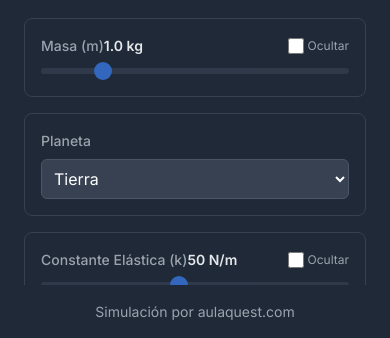
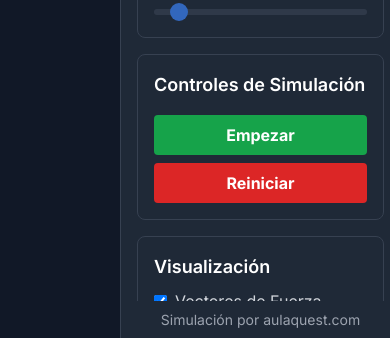
Before and after one commit to aulaquest/ley-de-hooke-1-muelle, a plain HTML site: page index.html in a window 390 px wide. Shown: the part 506-844 px from the top of the page. Drawn offline with nearby package versions, Linux system fonts and the light colour scheme.

Commit message:
Update index.html

```diff
--- a/index.html
+++ b/index.html
@@ -130,18 +130,16 @@
 
         #energy-chart-overlay {
             position: absolute;
-            /* **CAMBIO**: Tamaño más grande por defecto para PC */
             width: 420px;
             height: 220px;
             background-color: rgba(31, 41, 55, 0.85);
             border: 1px solid #4b5563;
             border-radius: 0.5rem;
             padding: 0.75rem;
-            z-index: 30; /* Z-index alto para que esté por encima de todo */
+            z-index: 30;
             display: flex;
             flex-direction: column;
             box-shadow: 0 4px 6px rgba(0,0,0,0.1);
-            /* **CAMBIO**: Posición inicial */
             bottom: 15px;
             left: 15px;
         }
@@ -176,30 +174,47 @@
             text-decoration: underline;
         }
 
-        /* **CAMBIO**: Estilos responsivos mejorados */
+        /* **CAMBIO**: Estilos responsivos para vista lado a lado en móvil */
         @media (max-width: 768px) {
             html, body {
-                height: 100vh; /* Ocupar toda la altura */
-                overflow: hidden; /* Evitar scroll en el body */
+                height: 100vh;
+                overflow: hidden;
             }
             .main-container {
-                flex-direction: column;
+                flex-direction: row; /* Mantiene la dirección de fila como en PC */
                 height: 100%;
             }
             .simulation-column {
-                height: 50%; /* La simulación ocupa la mitad superior */
-                flex-shrink: 0;
+                flex-grow: 1; /* Permite que la simulación ocupe el espacio sobrante */
+                height: 100%; /* Ocupa toda la altura */
+                min-width: 120px; /* Evita que se colapse en pantallas muy estrechas */
             }
             .controls-column {
-                width: 100%;
-                height: 50%; /* Los controles ocupan la mitad inferior */
-                border-left: none;
-                border-top: 2px solid #374151;
+                width: 280px; /* Ancho fijo más estrecho para el panel de control */
+                flex-shrink: 0; /* Evita que el panel se encoja */
+                height: 100%; /* Ocupa toda la altura */
+                border-top: none; /* Elimina el borde superior que ya no es necesario */
+                border-left: 1px solid #374151; /* Restaura el borde izquierdo */
+            }
+            .controls-scroll-area {
+                padding: 1rem; /* Reduce un poco el padding para más espacio */
+            }
+            .attribution {
+                padding: 0.5rem 1rem; /* Reduce el padding de la atribución */
+            }
+            header .text-3xl {
+                font-size: 1.5rem; /* Reduce el tamaño del título principal */
+            }
+             header .text-md {
+                font-size: 0.875rem; /* Reduce el tamaño del subtítulo */
             }
             #energy-chart-overlay {
-                width: 90%;
-                max-width: 320px;
-                height: 180px;
+                /* Ajusta el tamaño y posición de la gráfica para que no estorbe */
+                width: 85%;
+                max-width: 250px;
+                height: 160px;
+                left: 10px;
+                bottom: 10px;
             }
         }
     </style>
@@ -227,8 +242,7 @@
         <div class="controls-column">
             <div class="controls-scroll-area">
                 <header class="text-center mb-6">
-                    <h1 class="text-2xl md:text-3xl font-bold text-white">Simulador de Muelles</h1>
-                    <p class="text-md text-gray-400 mt-1">Ley de Hooke y Oscilaciones</p>
+
                 </header>
 
                 <div id="controls-tab1">
@@ -292,7 +306,7 @@
             </div>
         </div>
 
-        <!-- **CAMBIO**: Gráfica movida fuera de las columnas para que pueda "flotar" libremente -->
+        <!-- Gráfica movida fuera de las columnas para que pueda "flotar" libremente -->
         <div id="energy-chart-overlay" class="hidden">
             <h3 class="chart-header">Gráfica de Energías (J)</h3>
             <div id="energy-chart-container">
@@ -890,7 +904,6 @@
             function onMouseDown(e) {
                 isDragging = true;
                 const eventPos = e.touches ? e.touches[0] : e;
-                // **CAMBIO**: Usar las coordenadas relativas al viewport para el offset
                 const rect = energyChartOverlay.getBoundingClientRect();
                 offsetX = eventPos.clientX - rect.left;
                 offsetY = eventPos.clientY - rect.top;
@@ -908,7 +921,6 @@
                 let newLeft = eventPos.clientX - offsetX;
                 let newTop = eventPos.clientY - offsetY;
 
-                // **CAMBIO**: Limitar el arrastre al viewport completo (document.body)
                 const parentRect = document.body.getBoundingClientRect();
                 newLeft = Math.max(0, Math.min(newLeft, parentRect.width - energyChartOverlay.offsetWidth));
                 newTop = Math.max(0, Math.min(newTop, parentRect.height - energyChartOverlay.offsetHeight));
```
